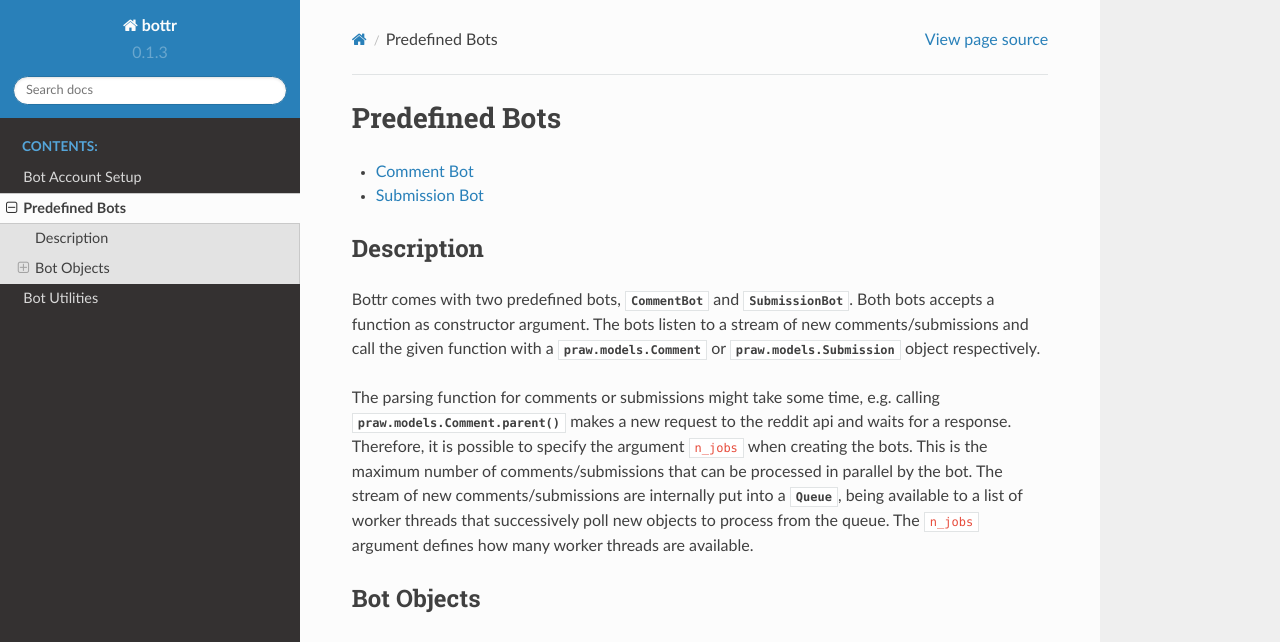
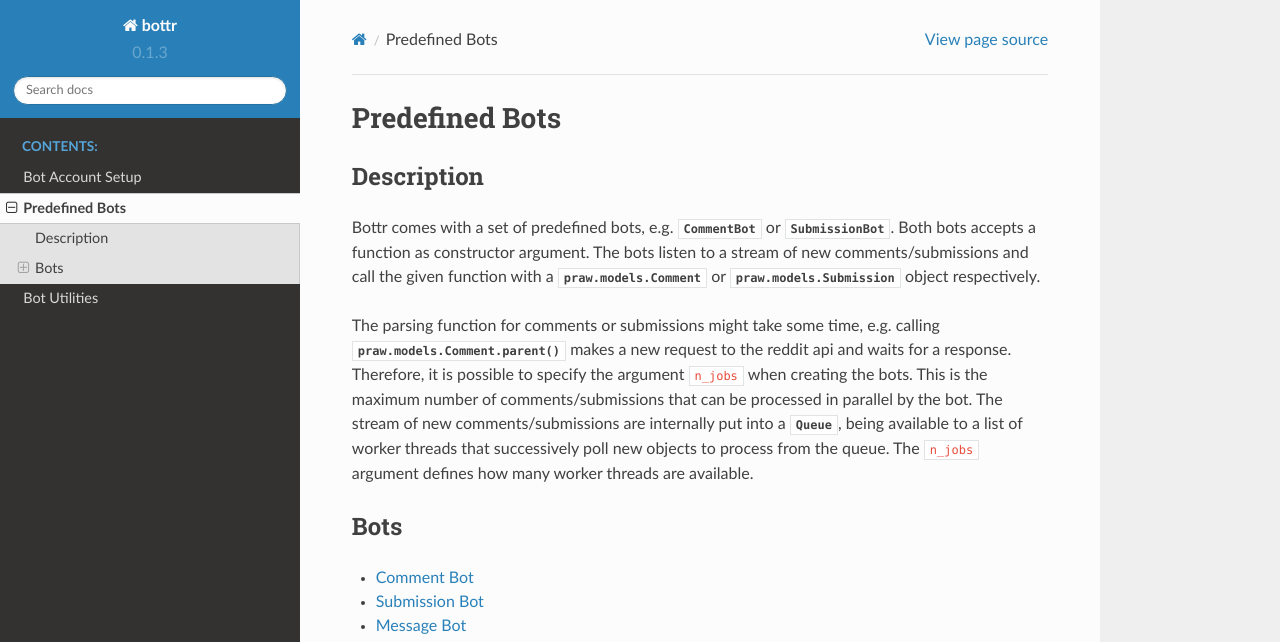
Before and after one commit to braun-steven/bottr, a Sphinx documentation site: the page built from docs/bots.rst, in a window 1280 px wide and 1151 px high. Shown: the top 642 px of the window. Built offline with Sphinx 7.4.7 and the Read the Docs theme 2.0.0, drawn with Linux system fonts in a browser that asks for light colours.

Commit message:
Update docs with new bot

```diff
--- a/docs/bots.rst
+++ b/docs/bots.rst
@@ -3,14 +3,10 @@
 Predefined Bots
 ===============
 
-
-* :ref:`comment_bot`
-* :ref:`submission_bot`
-
 Description
 -----------
 
-Bottr comes with two predefined bots, :class:`CommentBot` and :class:`SubmissionBot`.
+Bottr comes with a set of predefined bots, e.g. :class:`CommentBot` or :class:`SubmissionBot`.
 Both bots accepts a function as constructor argument. The bots listen to a stream of new
 comments/submissions and call the given function with a :class:`praw.models.Comment` or
 :class:`praw.models.Submission` object respectively.
@@ -23,26 +19,12 @@
 available to a list of worker threads that successively poll new objects to process from the queue.
 The :code:`n_jobs` argument defines how many worker threads are available.
 
-Bot Objects
------------
+Bots
+----
 
-.. _comment_bot:
+.. toctree::
+   :maxdepth: 3
 
-Comment Bot
-***********
-
-.. autoclass:: bottr.bot.CommentBot
-    :members:
-    :inherited-members:
-    :special-members: __init__
-
-
-.. _submission_bot:
-
-Submission Bot
-**************
-
-.. autoclass:: bottr.bot.SubmissionBot
-    :members:
-    :inherited-members:
-    :special-members: __init__
+   bots/comment
+   bots/submission
+   bots/message
--- a/docs/index.rst
+++ b/docs/index.rst
@@ -11,7 +11,7 @@
 
 
 .. toctree::
-   :maxdepth: 2
+   :maxdepth: 3
    :caption: Contents:
 
    setup
```
Also changed, not shown: docs/bots/comment.rst (added, +8 -0 lines), docs/bots/message.rst (added, +8 -0 lines), docs/bots/submission.rst (added, +8 -0 lines).
